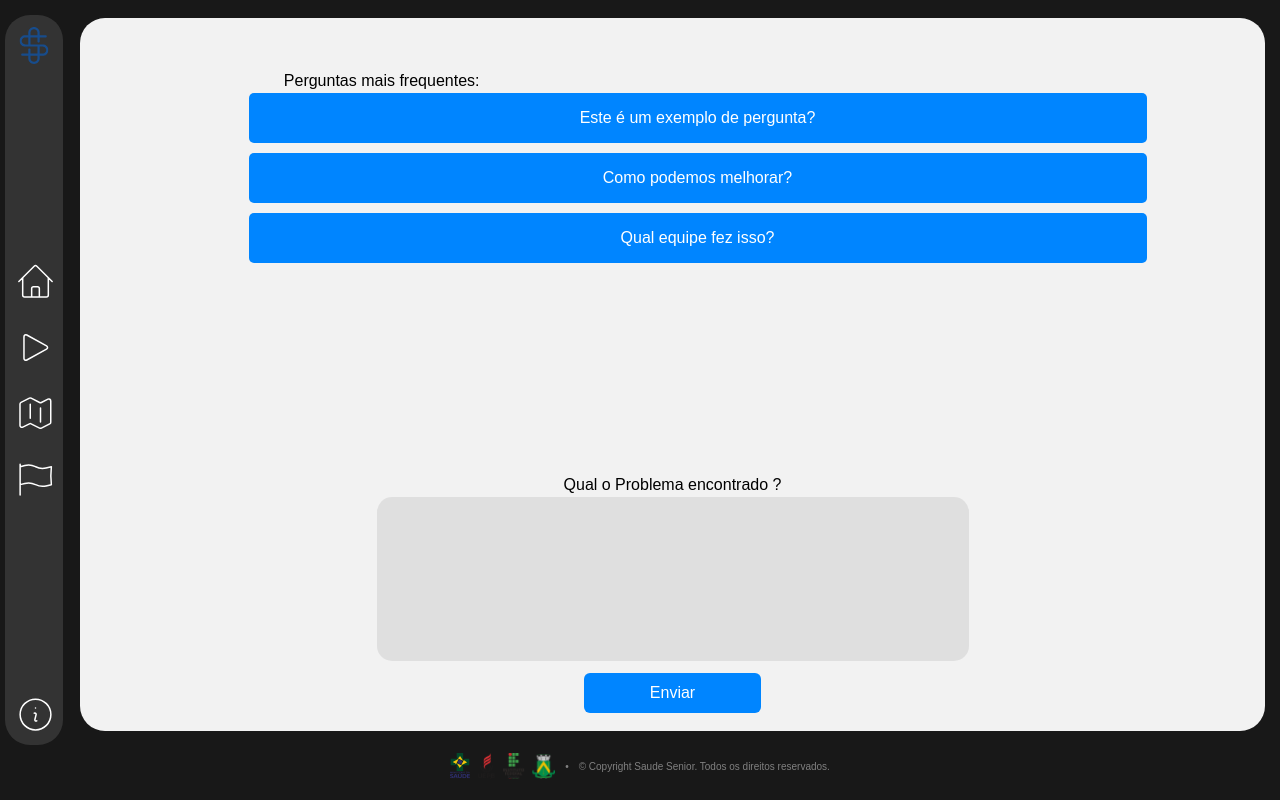
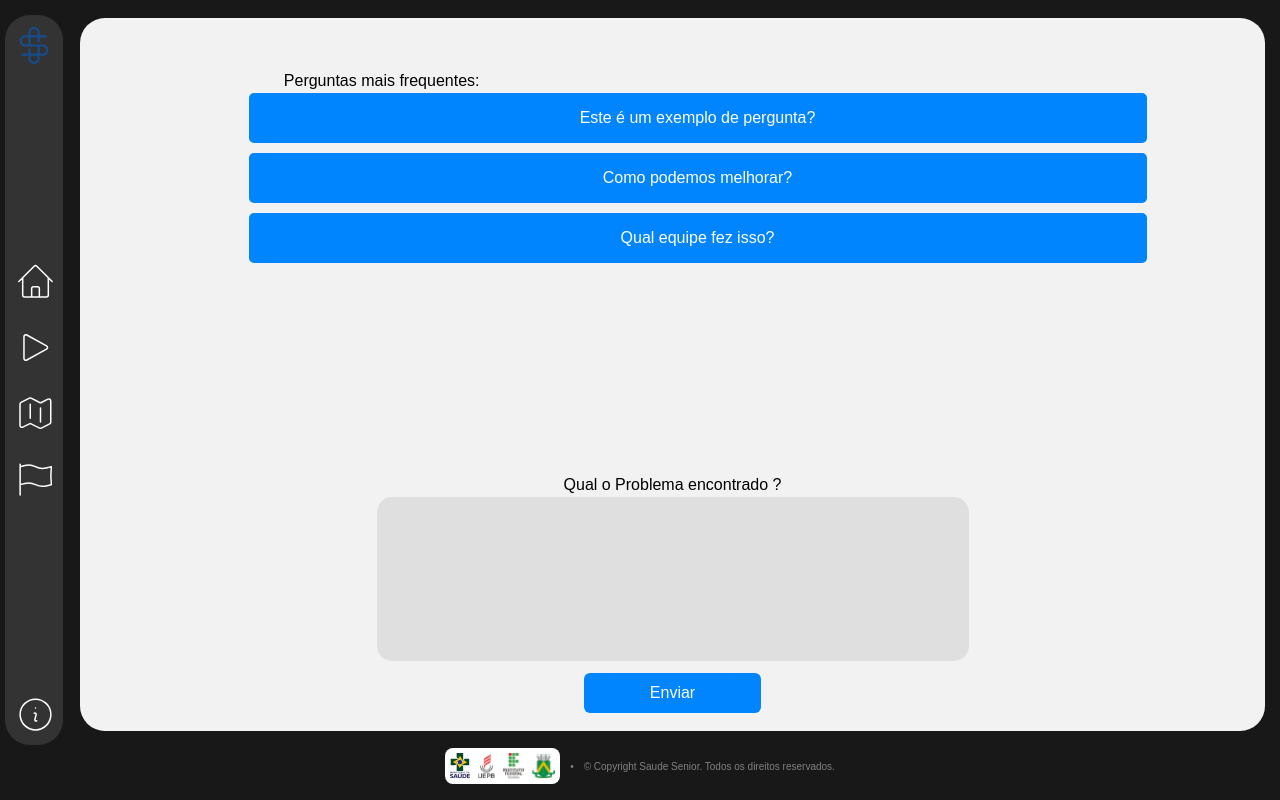
Before and after one commit to AryelSouza/Saude_Senior, a Next.js app in the folder web/: page /reportar in a window 1280 px wide. Built offline with nearby package versions, Linux system fonts and the light colour scheme.

Commit message:
resolvendo bug da barra lateral

```diff
--- a/web/src/components/background.js
+++ b/web/src/components/background.js
@@ -17,7 +17,9 @@ export default function Background({children, pagAtual}) {
 
         </div>
         <div className={stylesGlobal.footer}>
-          <img src='/logos.svg'></img>
+          <div className={stylesGlobal.logos}>
+            <img src='/logos.svg'></img>
+          </div>
           <p className={stylesGlobal.textFooter} >•</p>
           <p className={stylesGlobal.textFooter}> © Copyright Saude Senior. Todos os direitos reservados.</p>
         </div>
--- a/web/src/components/sidebar.js
+++ b/web/src/components/sidebar.js
@@ -1,14 +1,13 @@
-import styles from '@/styles/Home.module.css'
 import stylesGlobal from '@/styles/Global.module.css'
 import {useRouter} from 'next/router'
-import ThemeContext from '@/contexts/flagSideBar';
-import { useContext, useState } from 'react';
+import { useMyContext } from '@/contexts/flagSideBar'
 
 export default function SideBar({pagAtual}){
   const router = useRouter();
-    const [sideBar, setSideBar] = useState(false)
+  const {sidebar, setSidebar} = useMyContext();
+
   return(
-        <div onMouseEnter={()=>{setSideBar(true)}} onMouseLeave={()=>{setSideBar(false)}} className={stylesGlobal.barraLateral}>
+      <div style={sidebar ? {width: "300px"} : {}} onMouseEnter={()=>{setSidebar(true);}} onMouseLeave={()=>{setSidebar(false)}} className={stylesGlobal.barraLateral}>
 
           <div className={stylesGlobal.divLogo}>
             <img className={stylesGlobal.logo}src='/logo.svg'></img>
@@ -19,16 +18,16 @@ export default function SideBar({pagAtual}){
             <div className={stylesGlobal.divSidebar} onClick={()=>{router.push('/')}}>
               <img className={stylesGlobal.option} src='/home.svg'></img>
               {
-                sideBar
+              sidebar
                 ? <h2 className={stylesGlobal.tituloSidebar}>Inicio</h2>
                 : null
               }
             </div>
 
-              <div className={stylesGlobal.divSidebar} onClick={()=>{console.log(sideBar);router.push('/capacitacao')}}>
+            <div className={stylesGlobal.divSidebar} onClick={()=>{router.push('/capacitacao')}}>
               <img className={stylesGlobal.option} src='/video.svg'></img>
               {
-                  sideBar
+                sidebar
                   ? <h2 className={stylesGlobal.tituloSidebar}>Capacitação</h2>
                   : null
               }
@@ -37,7 +36,7 @@ export default function SideBar({pagAtual}){
             <div className={stylesGlobal.divSidebar} onClick={()=>{router.push('/maps')}}>
               <img className={stylesGlobal.option} src='/map.svg'></img>
               {
-                  sideBar
+                sidebar
                   ? <h2 className={stylesGlobal.tituloSidebar}>Mapa</h2>
                   : null
               }
@@ -46,7 +45,7 @@ export default function SideBar({pagAtual}){
             <div className={stylesGlobal.divSidebar} onClick={()=>{router.push('/reportar')}}>
               <img className={stylesGlobal.option} src='/flag.svg'></img>
               {
-                  sideBar
+                sidebar
                   ? <h2 className={stylesGlobal.tituloSidebar}>Dúvidas</h2>
                   : null
               }
@@ -57,7 +56,7 @@ export default function SideBar({pagAtual}){
             <div className={stylesGlobal.divSidebar} onClick={()=>{router.push('/info')}} >
               <img className={stylesGlobal.option} src='/info.svg'></img>
               {
-                  sideBar
+                sidebar
                   ? <h2 className={stylesGlobal.tituloSidebar}>Informações</h2>
                   : null
               }
--- a/web/src/contexts/flagSideBar.js
+++ b/web/src/contexts/flagSideBar.js
@@ -1,5 +1,17 @@
-import { createContext } from 'react';
+import { createContext, useContext, useState } from 'react';
 
-const ThemeContext = createContext(false);
+const MyContext = createContext();
 
-export default ThemeContext;
+export function MyContextProvider({ children }) {
+  const [sidebar, setSidebar] = useState(false);
+
+  return (
+    <MyContext.Provider value={{ sidebar, setSidebar }}>
+      {children}
+    </MyContext.Provider>
+  );
+}
+
+export function useMyContext() {
+  return useContext(MyContext);
+}
--- a/web/src/pages/_app.js
+++ b/web/src/pages/_app.js
@@ -1,8 +1,13 @@
 import '@/styles/globals.css'
 import "slick-carousel/slick/slick.css";
 import "slick-carousel/slick/slick-theme.css";
+import { MyContextProvider } from '@/contexts/flagSideBar';
 
 
 export default function App({ Component, pageProps }) {
-  return <Component {...pageProps} />
+  return(
+    <MyContextProvider>
+      <Component {...pageProps} />
+    </MyContextProvider>
+  )
 }
--- a/web/src/styles/Capacitacao.module.css
+++ b/web/src/styles/Capacitacao.module.css
@@ -4,8 +4,9 @@
     align-items: center;
     justify-content: center;
     height: 100%;
-    width: 1000px;
+    width: 95%;
     overflow-y: scroll;
+    overflow-x: hidden;
   }
 
   .options {
--- a/web/src/styles/Global.module.css
+++ b/web/src/styles/Global.module.css
@@ -28,6 +28,12 @@
   margin-top: 10px;
 }
 
+.logos{
+  background-color: #ffffff;
+  padding: 5px;
+  border-radius: 8px;
+}
+
 .barraLateral {
   position: fixed; /* torna a barra lateral fixa na tela */
   display: flex;
@@ -43,10 +49,6 @@
   border-radius: 25px;
   z-index: 9999; /* define uma camada acima dos outros elementos */
   transition: width 0.3s; /* adiciona uma transição suave */
-}
-
-.barraLateral:hover {
-  width: 300px; /* aumenta a largura ao passar o mouse */
 }
 
 .home {
--- a/web/src/styles/Info.module.css
+++ b/web/src/styles/Info.module.css
@@ -7,7 +7,6 @@
     min-height: 80vh;
     display: flex;
     align-items: center;
-
   }
   .global{
     display: flex;
```
Lines whose indentation alone changed are shown as unchanged.
